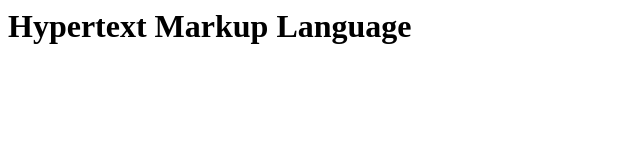
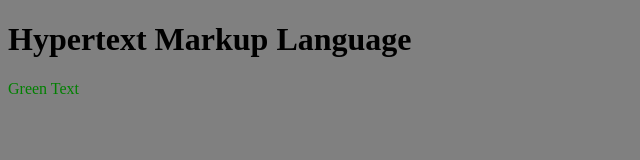
Before and after one commit to mugman174/gh-blocks, a plain HTML site: page index.html in a window 1280 px wide. Shown: the whole page, without its empty margins (0-640 px from the left). Drawn offline with Linux system fonts and the light colour scheme.

Commit message:
Update index.html

```diff
--- a/index.html
+++ b/index.html
@@ -1 +1,15 @@
+<!DOCTYPE HTML>
+<html>
+  <head>
+    <style>
+      html {
+        background-color: grey;
+      }
+      .green {
+        color: green;
+      }
+    </style>
+  </head>
+</html>
 <h1><b>H</b>yper<b>t</b>ext <b>M</b>arkup <b>L</b>anguage</h1>
+<div class="green">Green Text</div>
```
